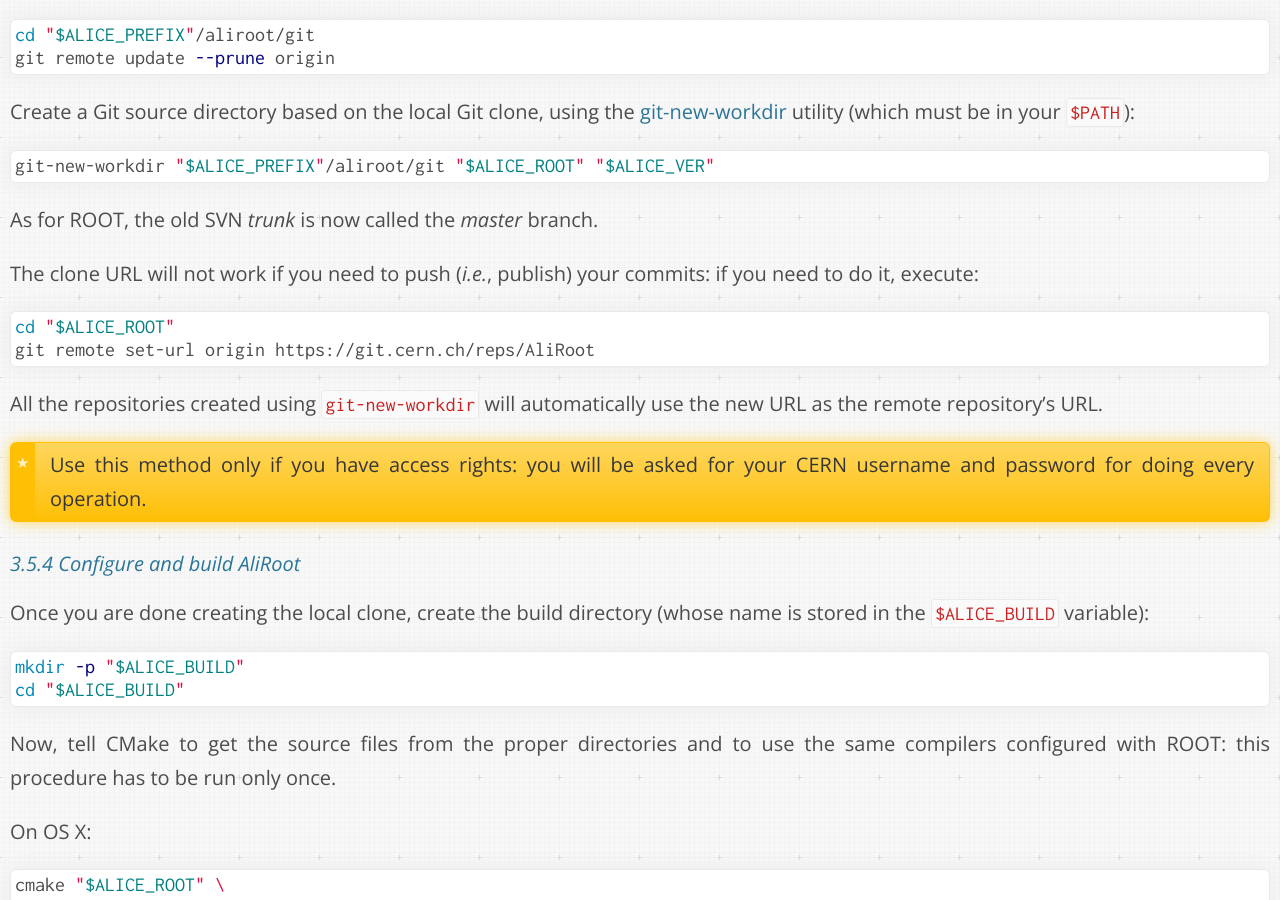
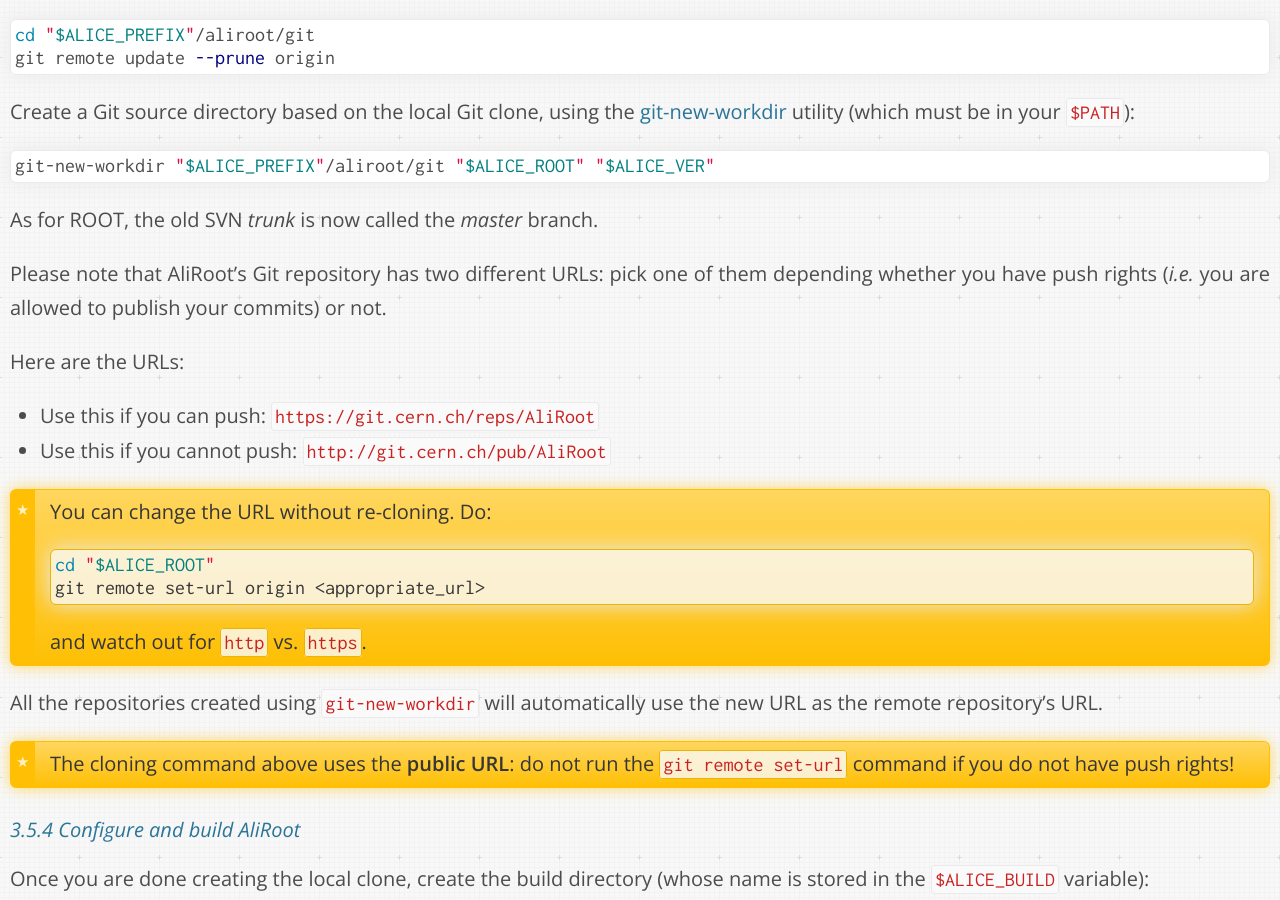
Before and after one commit to dberzano/dberzano.github.io, a Jekyll site: the page built from alice/install-aliroot/manual.md, in a window 1280 px wide and 900 px high, scrolled down 12823 px. Built offline with Jekyll 4.4.1, drawn with Linux system fonts in a browser that asks for light colours; Markdown is read by kramdown in place of the engine named in the settings.

Commit message:
AliInst: clearer AliRoot Git URLs

````diff
--- a/alice/install-aliroot/manual.md
+++ b/alice/install-aliroot/manual.md
@@ -646,20 +646,29 @@
 
 As for ROOT, the old SVN *trunk* is now called the *master* branch.
 
-The clone URL will not work if you need to **push (*i.e.*, publish)
-your commits**: if you need to do it, execute:
+**Please note** that AliRoot's Git repository has **two different
+URLs**: pick one of them depending whether you have push rights
+(*i.e.* you are allowed to publish your commits) or not.
 
-```bash
-cd "$ALICE_ROOT"
-git remote set-url origin https://git.cern.ch/reps/AliRoot
-```
+Here are the URLs:
+
+* Use this if **you can push:** `https://git.cern.ch/reps/AliRoot`
+* Use this if **you cannot push:** `http://git.cern.ch/pub/AliRoot`
+
+> You can change the URL without re-cloning. Do:
+>
+> ```bash
+> cd "$ALICE_ROOT"
+> git remote set-url origin <appropriate_url>
+> ```
+>
+> and watch out for `http` vs. `https`.
 
 All the repositories created using `git-new-workdir` will
 automatically use the new URL as the remote repository's URL.
 
-> Use this method only if you have access rights: you will be asked
-> for your CERN username and password for doing every operation.
-
+> The cloning command above uses the **public URL**: do not run the
+> `git remote set-url` command if you do not have push rights!
 
 
 #### Configure and build AliRoot
````
